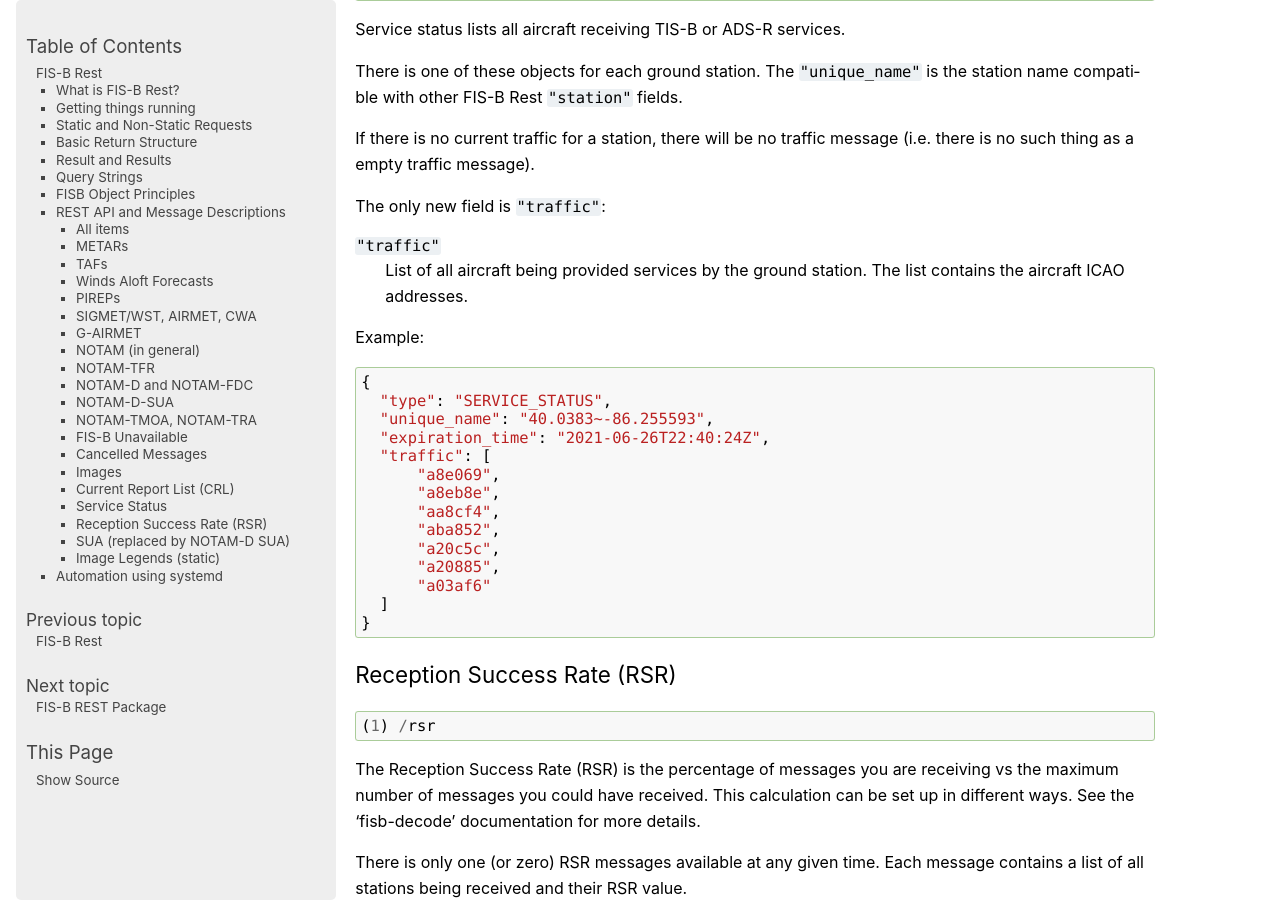
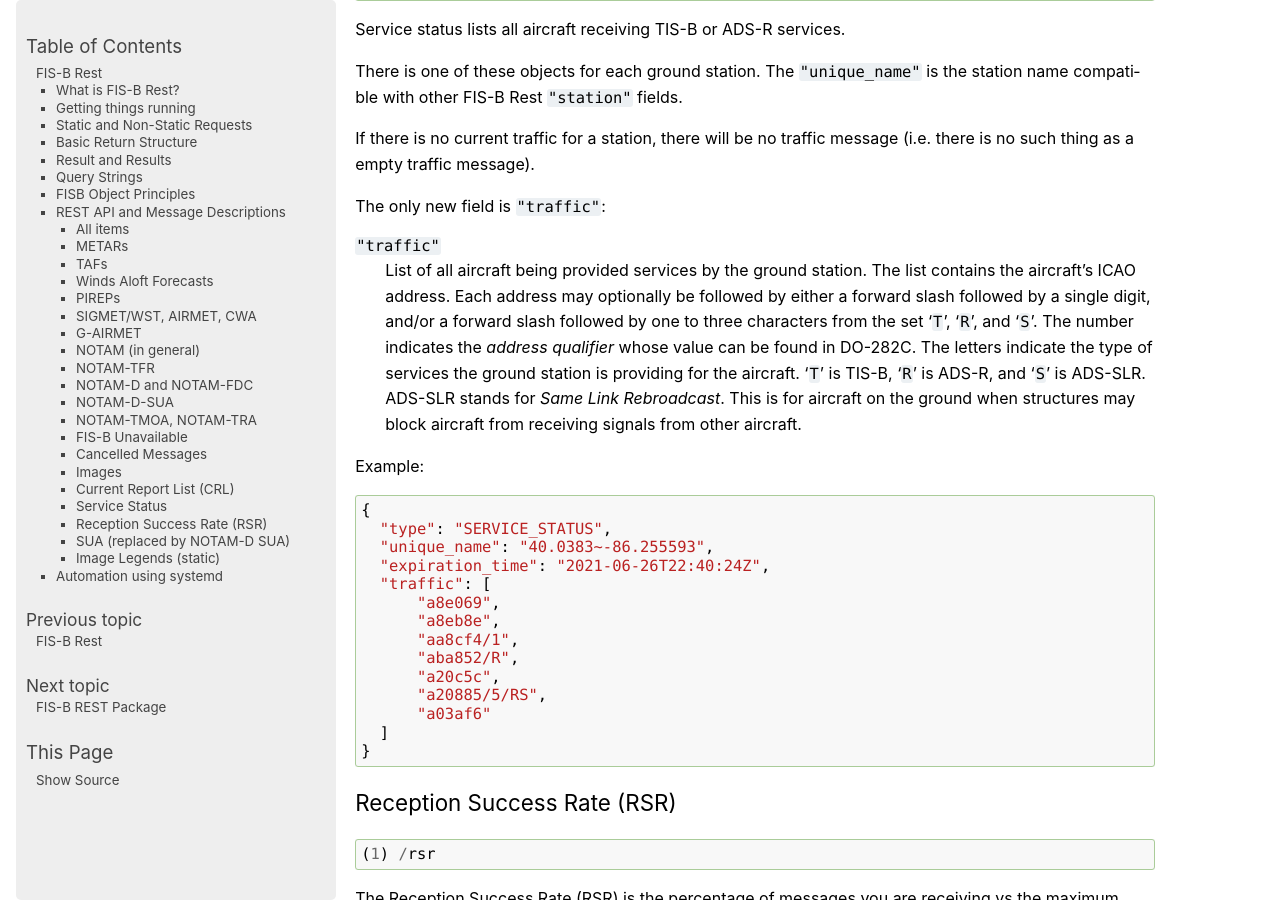
Before and after one commit to rand-projects/fisb-rest, a Sphinx documentation site: the page built from docs/source/document.rst, in a window 1280 px wide and 900 px high, scrolled down 38011 px. Built offline with Sphinx 7.4.7, drawn with Linux system fonts in a browser that asks for light colours.

Commit message:
Document changes only for future SERVICE-STATUS changes with DO-282C.

```diff
--- a/docs/source/document.rst
+++ b/docs/source/document.rst
@@ -2021,7 +2021,16 @@ The only new field is ``"traffic"``:
 
 ``"traffic"``
   List of all aircraft being provided services by the ground
-  station. The list contains the aircraft ICAO addresses.
+  station. The list contains the aircraft's ICAO address.
+  Each address may optionally be followed by either a forward
+  slash followed by a single digit, and/or a forward slash followed
+  by one to three characters from the set '``T``', '``R``', and '``S``'.
+  The number indicates the *address qualifier* whose value can be found
+  in DO-282C. The letters indicate the type of services the ground station
+  is providing for the aircraft. '``T``' is TIS-B, '``R``' is ADS-R, and
+  '``S``' is ADS-SLR. ADS-SLR stands for *Same Link Rebroadcast*. This is for
+  aircraft on the ground when structures may block aircraft from receiving
+  signals from other aircraft.
 
 Example: ::
 
@@ -2032,10 +2041,10 @@ Example: ::
     "traffic": [
         "a8e069",
         "a8eb8e",
-        "aa8cf4",
-        "aba852",
+        "aa8cf4/1",
+        "aba852/R",
         "a20c5c",
-        "a20885",
+        "a20885/5/RS",
         "a03af6"
     ]
   }
```
Also changed, not shown: 1 other file.
